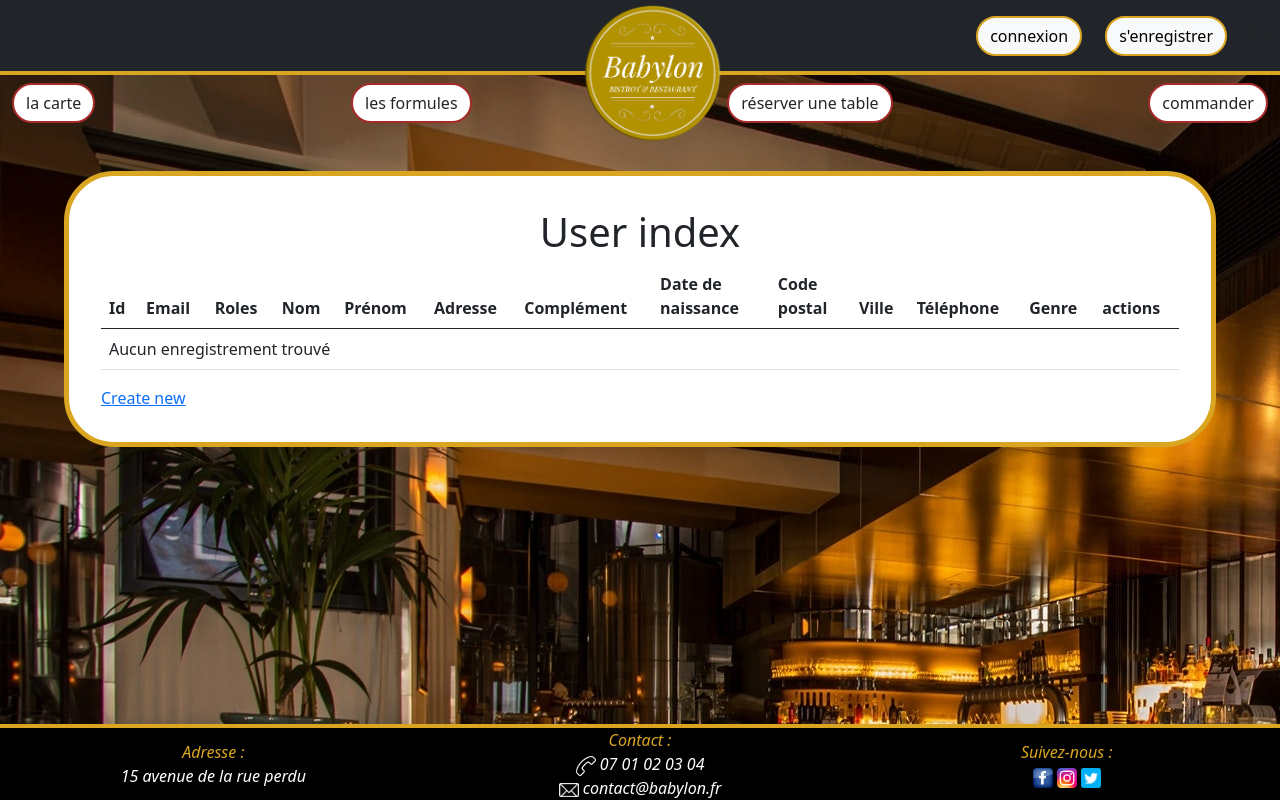
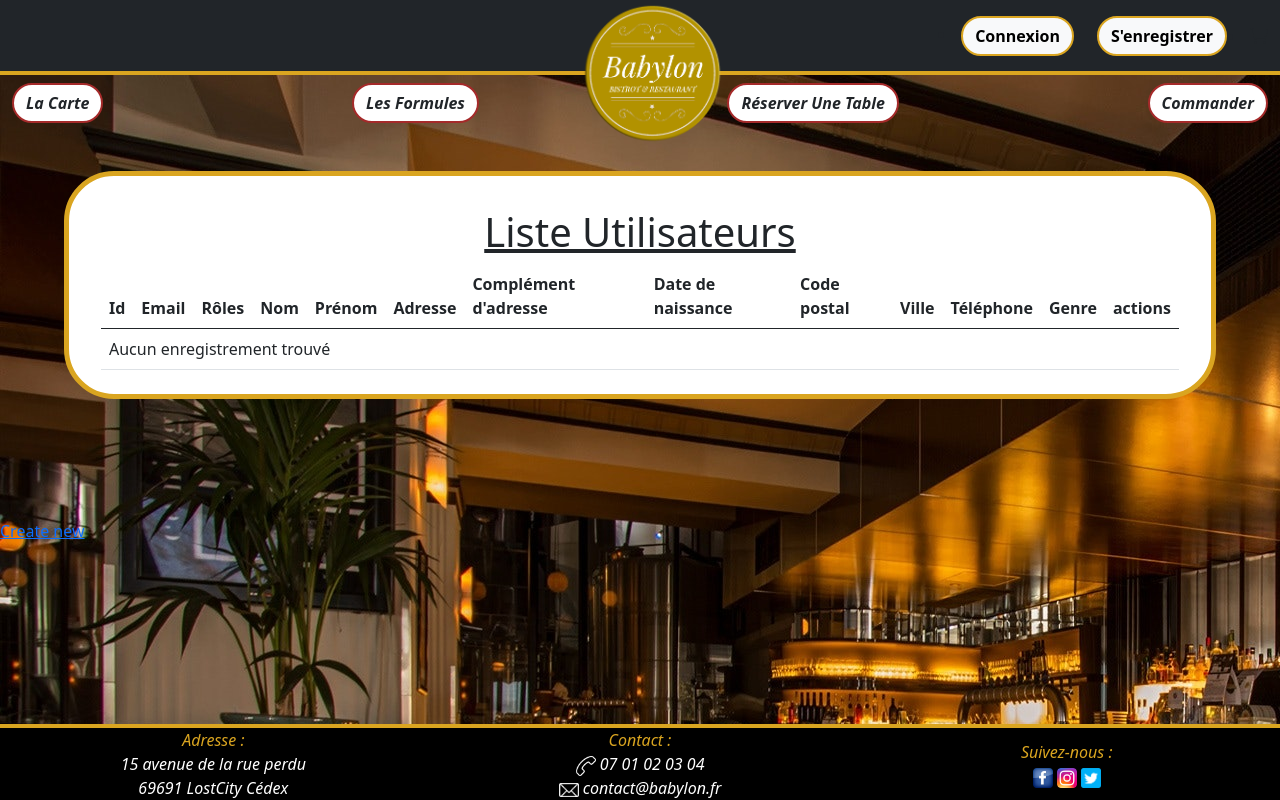
Before and after one commit to ESRP-Beauvoir-DWWM-Web3/bistrot_bnf, a Symfony app: template templates/user/index.html.twig in a window 1280 px wide. Run offline with Twig, Linux system fonts and the light colour scheme; the template is opened without the code that fills it, so the values that code supplies are empty; some libraries are stand-ins or nearby versions; some web fonts are replaced.

Commit message:
templates phase 3.5

```diff
--- a/public/css/style.css
+++ b/public/css/style.css
@@ -29,7 +29,9 @@ body {
 }
 
 .page h1 {
+    text-transform: capitalize;
     text-align: center;
+    text-decoration: underline;
     margin-bottom: 1vh;
 }
 
@@ -50,32 +52,32 @@ body {
 
 /*=============== tableau dans page =============*/
 
-.page table tr {
-    width: 50%;
-}
-
-.page table tr td {
-    width: 50%;
-}
-
 /*================ navbar primaire ==============*/
 
 #nav1 {
     height: 75px;
     border-bottom: 4px solid goldenrod;
+    text-transform: capitalize;
 }
 
 #nav1 .btn {
     border: 2px solid goldenrod;
     border-radius: 50px;
+    font-weight: bold;
 }
 
 /*================ navbar secondaire ==============*/
+#nav2 {
+    text-transform: capitalize;
+    font-weight: bold;
+}
 
 #nav2 .btn {
     background-color: white;
     border: 2px solid brown;
     border-radius: 50px;
+    font-weight: bold;
+    font-style: italic;
 }
 
 /*=========================== carousel ==========================*/
--- a/templates/partials/footer.html.twig
+++ b/templates/partials/footer.html.twig
@@ -2,6 +2,8 @@
 	<div class="col">
 		<div>Adresse :</div>
 		<span class="footer-info">15 avenue de la rue perdu</span>
+		<br>
+		<span class="footer-info">69691 LostCity Cédex</span>
 	</div>
 	<div class="col">
 		Contact :
--- a/templates/partials/header.html.twig
+++ b/templates/partials/header.html.twig
@@ -35,26 +35,26 @@
 					{% if is_granted ('ROLE_ADMIN') %}
 						<li class="nav-item dropdown">
 							<a class="nav-link dropdown-toggle" href="#" id="navbarDropdown" role="button" data-bs-toggle="dropdown" aria-expanded="false">
-								panneau d'administration
+								administration
 							</a>
 							<ul class="dropdown-menu dropdown-menu-dark" aria-labelledby="navbarDropdown">
 								<li>
-									<a class="dropdown-item" href="#">carte</a>
+									<a class="dropdown-item" href="#">la carte</a>
 								</li>
 								<li>
-									<a class="dropdown-item" href="{{ path ('app_formule_index') }}">formules</a>
+									<a class="dropdown-item" href="{{ path ('app_formule_index') }}">les formules</a>
 								</li>
 								<li>
-									<a class="dropdown-item" href="#">réservations</a>
+									<a class="dropdown-item" href="#">les réservations</a>
 								</li>
 								<li>
-									<a class="dropdown-item" href="#">commandes</a>
+									<a class="dropdown-item" href="#">les commandes</a>
 								</li>
 								<li>
 									<hr class="dropdown-divider">
 								</li>
 								<li>
-									<a class="dropdown-item" href="{{ path ('app_user_index') }}">utilisateurs</a>
+									<a class="dropdown-item" href="{{ path ('app_user_index') }}">les utilisateurs</a>
 								</li>
 							</ul>
 						</li>
--- a/templates/profile/index.html.twig
+++ b/templates/profile/index.html.twig
@@ -1,6 +1,6 @@
 {% extends 'base.html.twig' %}
 
-{% block title %}Hello ProfileController!
+{% block title %}Mon profil !
 {% endblock %}
 
 {% block body %}
--- a/templates/user/index.html.twig
+++ b/templates/user/index.html.twig
@@ -1,22 +1,22 @@
 {% extends 'base.html.twig' %}
 
-{% block title %}User index
+{% block title %}Gestion utilisateurs
 {% endblock %}
 
 {% block body %}
 	<div class="page">
-		<h1>User index</h1>
+		<h1>liste utilisateurs</h1>
 
 		<table class="table">
 			<thead>
 				<tr>
 					<th>Id</th>
 					<th>Email</th>
-					<th>Roles</th>
+					<th>Rôles</th>
 					<th>Nom</th>
 					<th>Prénom</th>
 					<th>Adresse</th>
-					<th>Complément</th>
+					<th>Complément d'adresse</th>
 					<th>Date de naissance</th>
 					<th>Code postal</th>
 					<th>Ville</th>
@@ -53,6 +53,26 @@
 			</tbody>
 		</table>
 
+		<div class="row row-cols-1 row-cols-md-3 g-4">
+			{% for user in users %}
+				<div class="col">
+					<div class="card h-100">
+						<img src="..." class="card-img-top" alt="...">
+						<div class="card-body">
+							<h5 class="card-title">Card title</h5>
+							<p class="card-text">This is a wider card with supporting text below as a natural lead-in to additional content. This content is a little bit longer.</p>
+						</div>
+						<div class="card-footer">
+							<small class="text-muted">Last updated 3 mins ago</small>
+						</div>
+					</div>
+				</div>
+		{% else %}
+			</div>
+		{% endfor %}
+	</div>
+	<div class="validation">
 		<a href="{{ path('app_user_new') }}">Create new</a>
-		<div>
-		{% endblock %}
+	</div>
+	<div>
+	{% endblock %}
```
Also changed, not shown: migrations/Version20220714203123.php (added, +31 -0 lines), src/Entity/User.php (+15 -0 lines), templates/formule/index.html.twig (+47 -2 lines).
